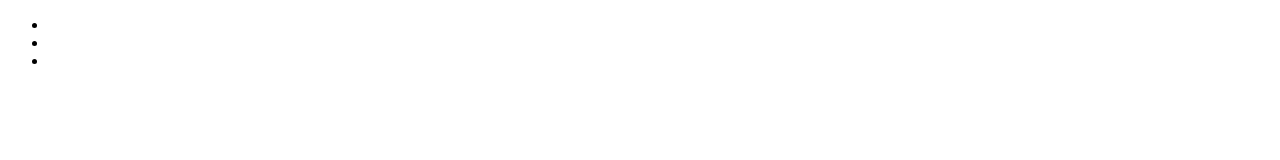
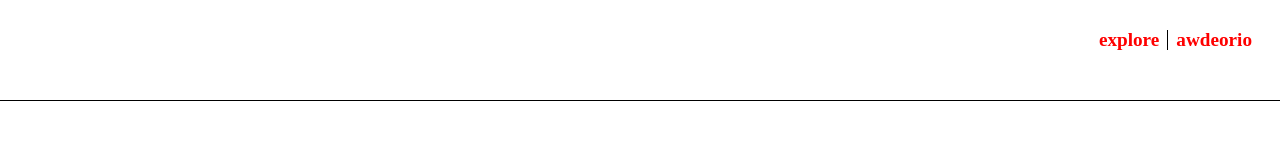
Before and after one commit to Zheng-Hu/Instagram-clone-Website, a plain HTML site: page html/u/zhenghu/index.html in a window 1280 px wide. Drawn offline with nearby package versions, Linux system fonts and the light colour scheme; files that its build step writes are made by us from their sources.

Commit message:
Topbar Initial

```diff
--- /dev/null
+++ b/html/css/style.scss
@@ -0,0 +1,39 @@
+*{
+    margin: 0;
+    padding: 0;
+}
+#topbar {
+    height: 100px;
+    margin: 0 auto;
+    border-bottom: 1px solid black;
+    #topnav {
+        float: right;
+        line-height: 100px;
+        ul {
+            list-style: none;
+            margin-right: 20px;
+            margin-top:30px;
+            height: 40px;
+            li {
+                float:left;
+                font-weight: bold;
+                display: flex;
+                align-items: center;
+                a {
+                    float: left;
+                    font-size: 1.2em;
+                    line-height: 20px;
+                    padding: 0 8px;
+                    color: red;
+                    text-decoration: none;
+                    -webkit-transition: all 0.2s linear;
+                    -moz-transition: all 0.2s linear;
+                    transition: all 0.2s linear;
+                }
+            }
+            li:first-child {
+                border-right: 1px solid black;
+            }
+        }
+    }
+}
--- a/html/u/zhenghu/index.html
+++ b/html/u/zhenghu/index.html
@@ -5,12 +5,23 @@
     <meta http-equiv="X-UA-Compatible" content="IE=edge">
     <meta name="viewport" content="width=device-width, initial-scale=1.0">
     <title>Document</title>
+    <link rel = "stylesheet" href="/GitHub/Instagram-clone-Website/html/css/style.css">
 </head>
 <body>
-    <div class = "nav">
-        <div class = ""
-    </div>
+    <!-- 头部banner -->
+    <header id = "topbar">
+        <div class = "left_icon">
 
+        </div>
+
+        <nav id = "topnav">
+            <ul>
+                <li><a href = "#">explore</a></li>
+                <li><a href = "#" >awdeorio</a></li>
+            </ul>
+        </nav>
+    </header>
+    <!-- 中间内容 -->
     <div class = "body">
         <ul>
             <li></li>
```
Also changed, not shown: html/css/style.css, 1 other file.
